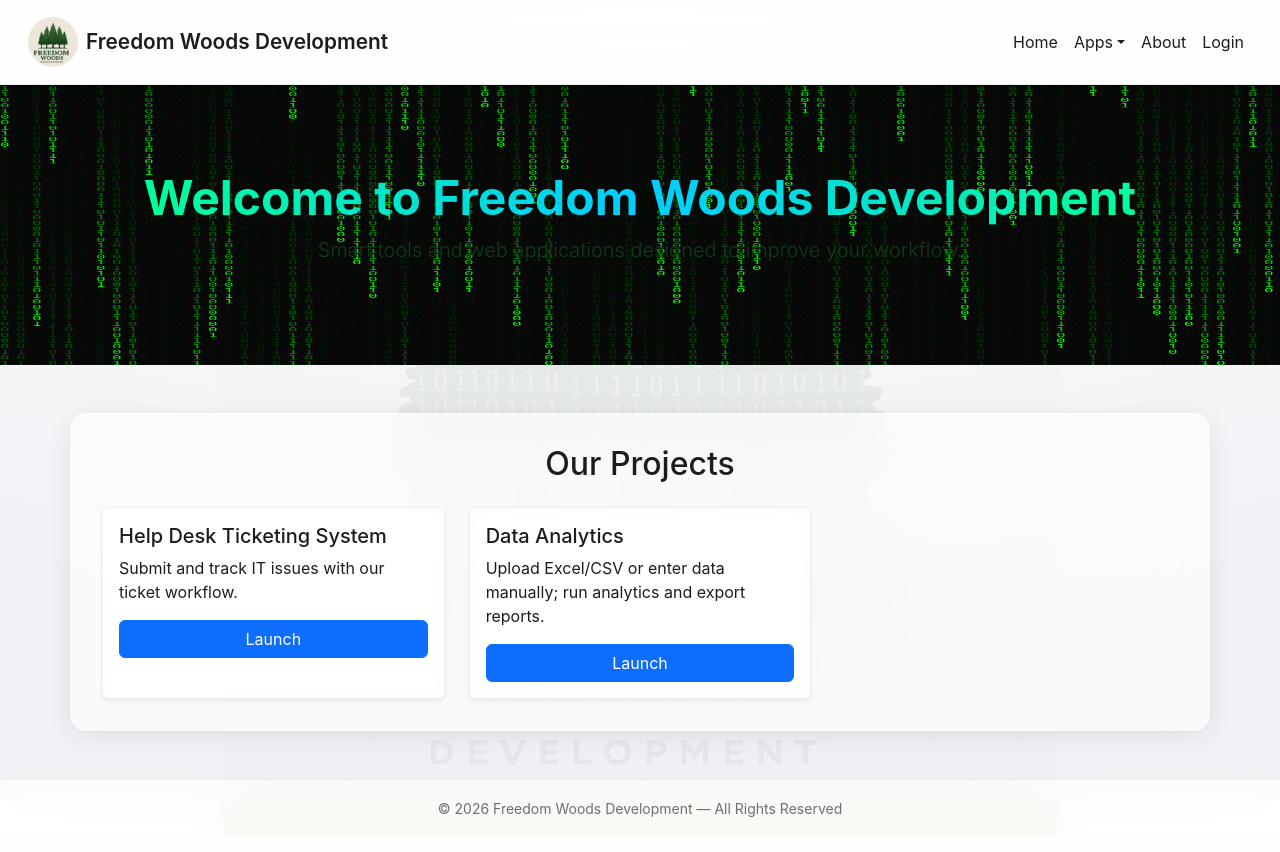
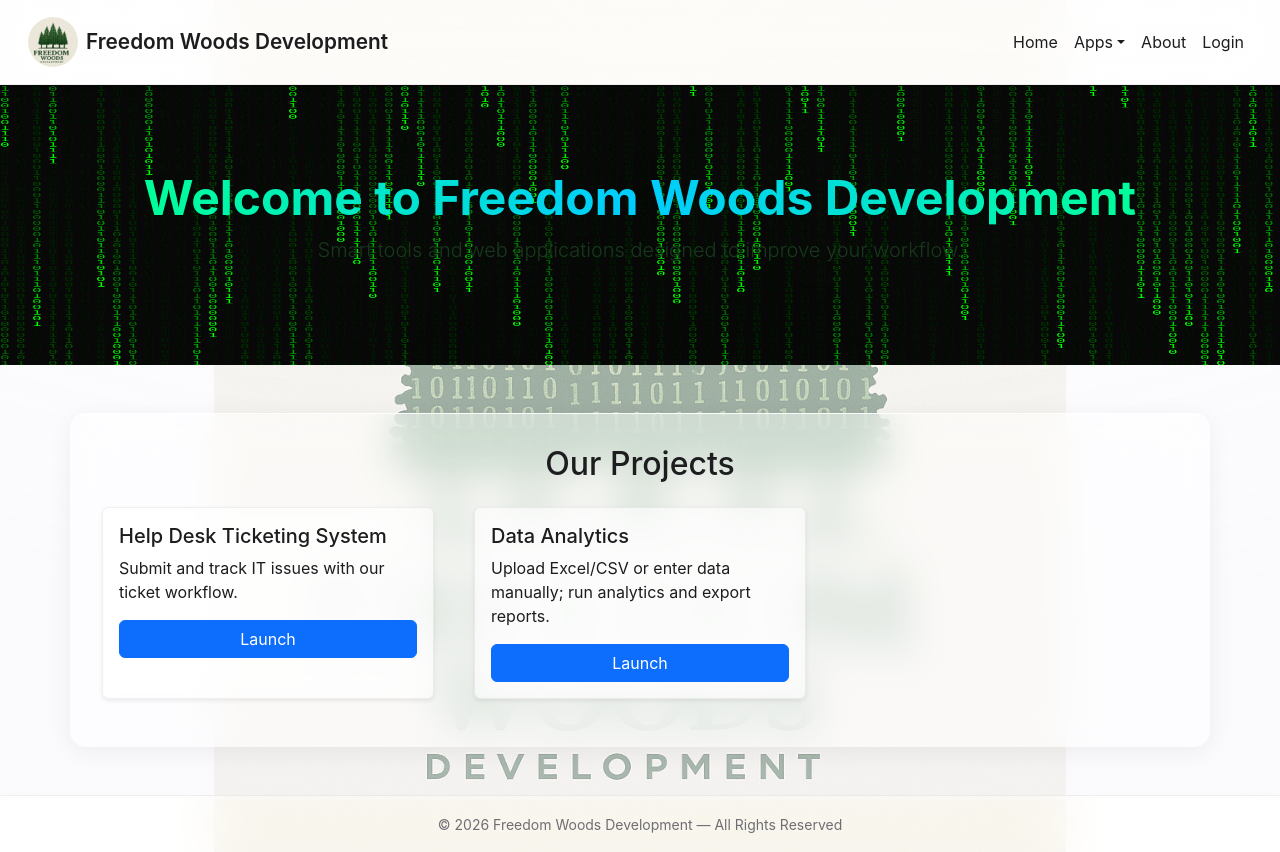
Before and after one commit to BackWoodsGinger/freedomwoods, a Django app: page / in a window 1280 px wide. Before the commit the page ends 817 px from the top, so only its background shows below. Run offline with Django 4.2, Linux system fonts and the light colour scheme.

Commit message:
Fixed logo image overlay

```diff
--- a/pages/templates/pages/index.html
+++ b/pages/templates/pages/index.html
@@ -8,7 +8,7 @@
 
 {% block content %}
 <h2 class="text-center mb-4" id="projects">Our Projects</h2>
-<div class="row row-cols-1 row-cols-md-2 row-cols-lg-3 g-4">
+<div class="row row-cols-1 row-cols-md-2 row-cols-lg-3 g-4 projects-row">
   {% for app in apps %}
   <div class="col">
     <div class="card h-100 shadow-sm">
--- a/static/css/style.css
+++ b/static/css/style.css
@@ -4,18 +4,19 @@
 ------------------------- */
 :root,
 [data-theme="dark"] {
-    --bg-overlay: radial-gradient(ellipse 120% 80% at 50% 0%, rgba(40, 40, 45, 0.85), rgba(10, 10, 12, 0.95));
+    /* Lighter overlay so logo shows through */
+    --bg-overlay: radial-gradient(ellipse 120% 80% at 50% 0%, rgba(30, 30, 35, 0.45), rgba(15, 15, 18, 0.6));
     --text-primary: #f5f5f7;
     --text-muted: #a1a1a6;
-    --nav-bg: rgba(28, 28, 30, 0.72);
+    --nav-bg: rgba(28, 28, 30, 0.65);
     --nav-border: rgba(255, 255, 255, 0.08);
-    --nav-shadow: 0 1px 0 rgba(0, 0, 0, 0.3), 0 4px 24px rgba(0, 0, 0, 0.25);
-    --main-bg: rgba(44, 44, 46, 0.6);
-    --main-shadow: 0 4px 24px rgba(0, 0, 0, 0.35), inset 0 1px 0 rgba(255, 255, 255, 0.06);
-    --footer-bg: rgba(28, 28, 30, 0.72);
-    --glass-bg: rgba(44, 44, 46, 0.65);
+    --nav-shadow: 0 1px 0 rgba(0, 0, 0, 0.2), 0 4px 24px rgba(0, 0, 0, 0.2);
+    --main-bg: rgba(44, 44, 46, 0.45);
+    --main-shadow: 0 4px 24px rgba(0, 0, 0, 0.25), inset 0 1px 0 rgba(255, 255, 255, 0.06);
+    --footer-bg: rgba(28, 28, 30, 0.6);
+    --glass-bg: rgba(44, 44, 46, 0.5);
     --glass-border: rgba(255, 255, 255, 0.1);
-    --hero-glass: rgba(44, 44, 46, 0.5);
+    --hero-glass: rgba(44, 44, 46, 0.4);
     --hero-content-color: #e8f5e9;
     --card-text: #f5f5f7;
     --dropdown-bg: rgba(44, 44, 46, 0.88);
@@ -23,18 +24,19 @@
 }
 
 [data-theme="light"] {
-    --bg-overlay: radial-gradient(ellipse 120% 80% at 50% 0%, rgba(255, 255, 255, 0.9), rgba(240, 240, 245, 0.95));
+    /* Lighter overlay so logo shows through */
+    --bg-overlay: radial-gradient(ellipse 120% 80% at 50% 0%, rgba(255, 255, 255, 0.55), rgba(248, 248, 252, 0.65));
     --text-primary: #1d1d1f;
     --text-muted: #6e6e73;
-    --nav-bg: rgba(255, 255, 255, 0.72);
+    --nav-bg: rgba(255, 255, 255, 0.65);
     --nav-border: rgba(0, 0, 0, 0.06);
-    --nav-shadow: 0 1px 0 rgba(255, 255, 255, 0.8), 0 4px 24px rgba(0, 0, 0, 0.07);
-    --main-bg: rgba(255, 255, 255, 0.65);
-    --main-shadow: 0 4px 24px rgba(0, 0, 0, 0.08), inset 0 1px 0 rgba(255, 255, 255, 0.9);
-    --footer-bg: rgba(255, 255, 255, 0.72);
-    --glass-bg: rgba(255, 255, 255, 0.6);
+    --nav-shadow: 0 1px 0 rgba(255, 255, 255, 0.8), 0 4px 24px rgba(0, 0, 0, 0.06);
+    --main-bg: rgba(255, 255, 255, 0.5);
+    --main-shadow: 0 4px 24px rgba(0, 0, 0, 0.06), inset 0 1px 0 rgba(255, 255, 255, 0.9);
+    --footer-bg: rgba(255, 255, 255, 0.6);
+    --glass-bg: rgba(255, 255, 255, 0.5);
     --glass-border: rgba(0, 0, 0, 0.06);
-    --hero-glass: rgba(255, 255, 255, 0.5);
+    --hero-glass: rgba(255, 255, 255, 0.4);
     --hero-content-color: #1a3d1f;
     --card-text: #1d1d1f;
     --dropdown-bg: rgba(255, 255, 255, 0.88);
@@ -260,6 +262,20 @@ main, footer, .container, .hero {
     transition: background 0.25s ease, box-shadow 0.25s ease, color 0.25s ease;
 }
 
+/* Force theme text color so dark theme is never black/camouflaged */
+.container h1,
+.container h2,
+.container h3,
+.container h4,
+.container h5,
+.container h6,
+.container p,
+.container .card-title,
+.container .card-text,
+.container .lead {
+    color: var(--card-text) !important;
+}
+
 /* -------------------------
    Footer (minimal glass)
 ------------------------- */
@@ -303,18 +319,32 @@ footer {
 }
 
 /* -------------------------
-   Homepage cards (theme-aware)
+   Homepage cards (theme-aware, spaced out)
 ------------------------- */
+.projects-row {
+    --bs-gutter-x: 2.5rem;
+    --bs-gutter-y: 2.5rem;
+    margin-bottom: 0.5rem;
+}
+
+.projects-row .col {
+    margin-bottom: 0.5rem;
+}
+
 .container .card {
     background: var(--main-bg);
     border: 1px solid var(--glass-border);
     color: var(--card-text);
-    backdrop-filter: blur(8px);
+    backdrop-filter: blur(12px);
 }
 
 .container .card-title,
 .container .card-text {
-    color: var(--card-text);
+    color: var(--card-text) !important;
+}
+
+.container .card .btn-primary {
+    color: #fff;
 }
 
 /* -------------------------
```
Also changed, not shown: db.sqlite3.
